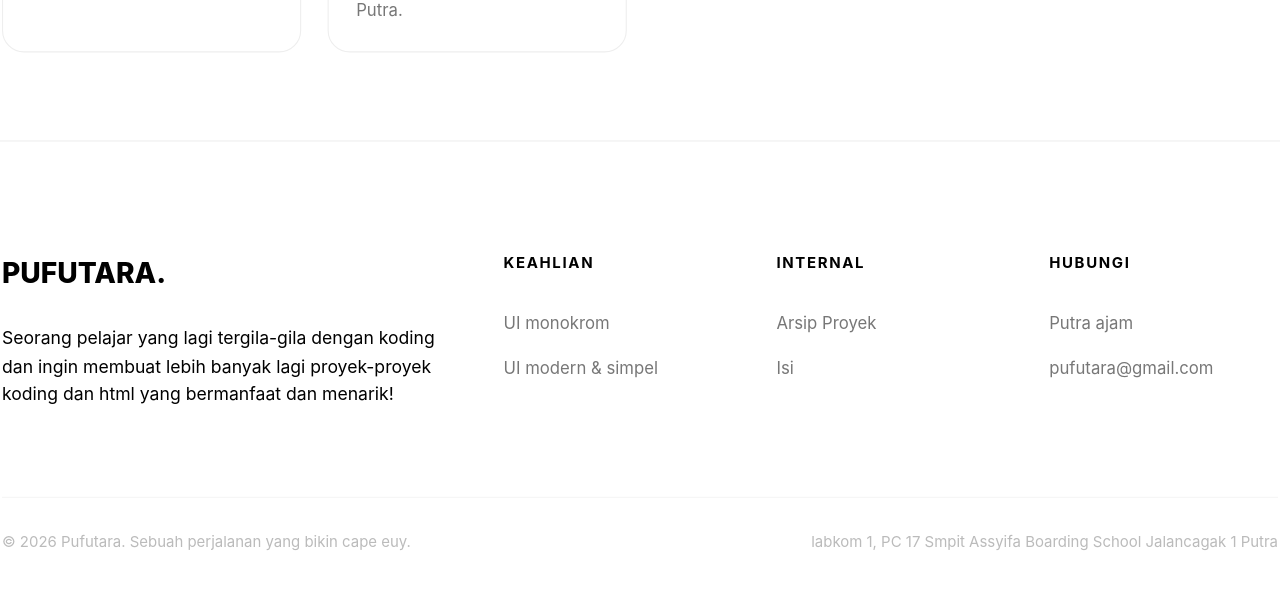
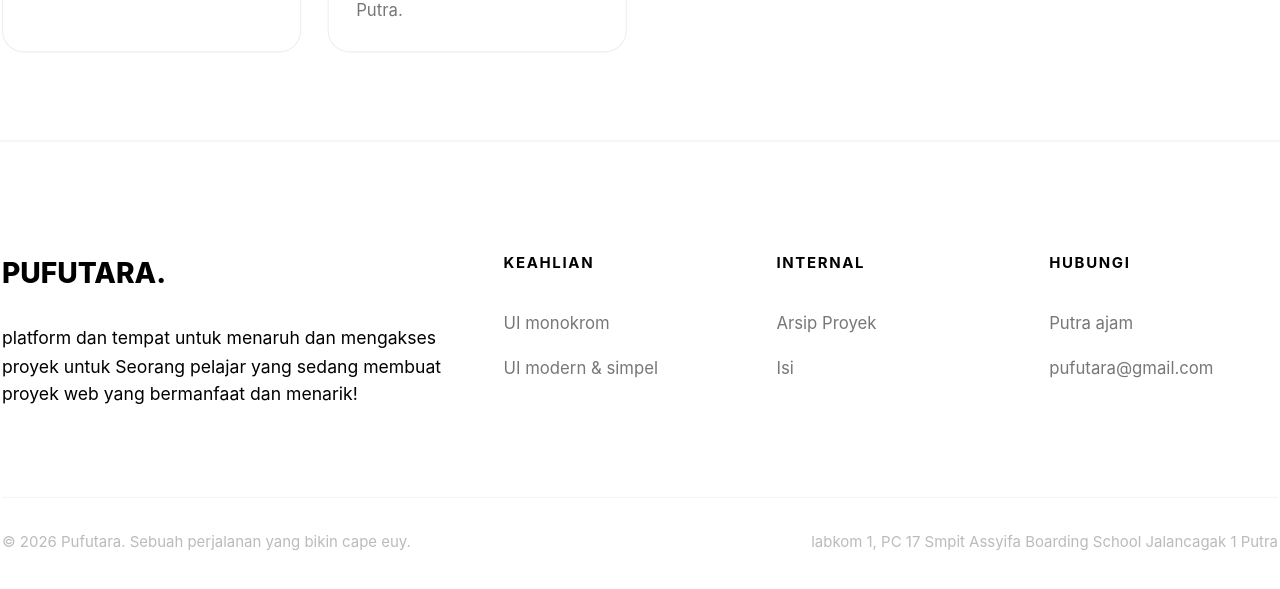
Before and after one commit to pataheuy/yangbaru, a plain HTML site: page cadanganputra-main/index.html in a window 1280 px wide. Shown: the part 1956-2545 px from the top of the page. Drawn offline with Linux system fonts and the light colour scheme.

Commit message:
Update index.html

```diff
--- a/cadanganputra-main/index.html
+++ b/cadanganputra-main/index.html
@@ -447,7 +447,7 @@
                     <div class="footer-grid">
                         <div class="footer-brand">
                             <span class="footer-logo">PUFUTARA.</span>
-                            <p>Seorang pelajar yang lagi tergila-gila dengan koding dan ingin membuat lebih banyak lagi proyek-proyek koding dan html yang bermanfaat dan menarik!</p>
+                            <p>platform dan tempat untuk menaruh dan mengakses proyek untuk Seorang pelajar yang sedang membuat proyek web yang bermanfaat dan menarik!</p>
                         </div>
                         <div class="footer-col">
                             <h4>Keahlian</h4>
```
